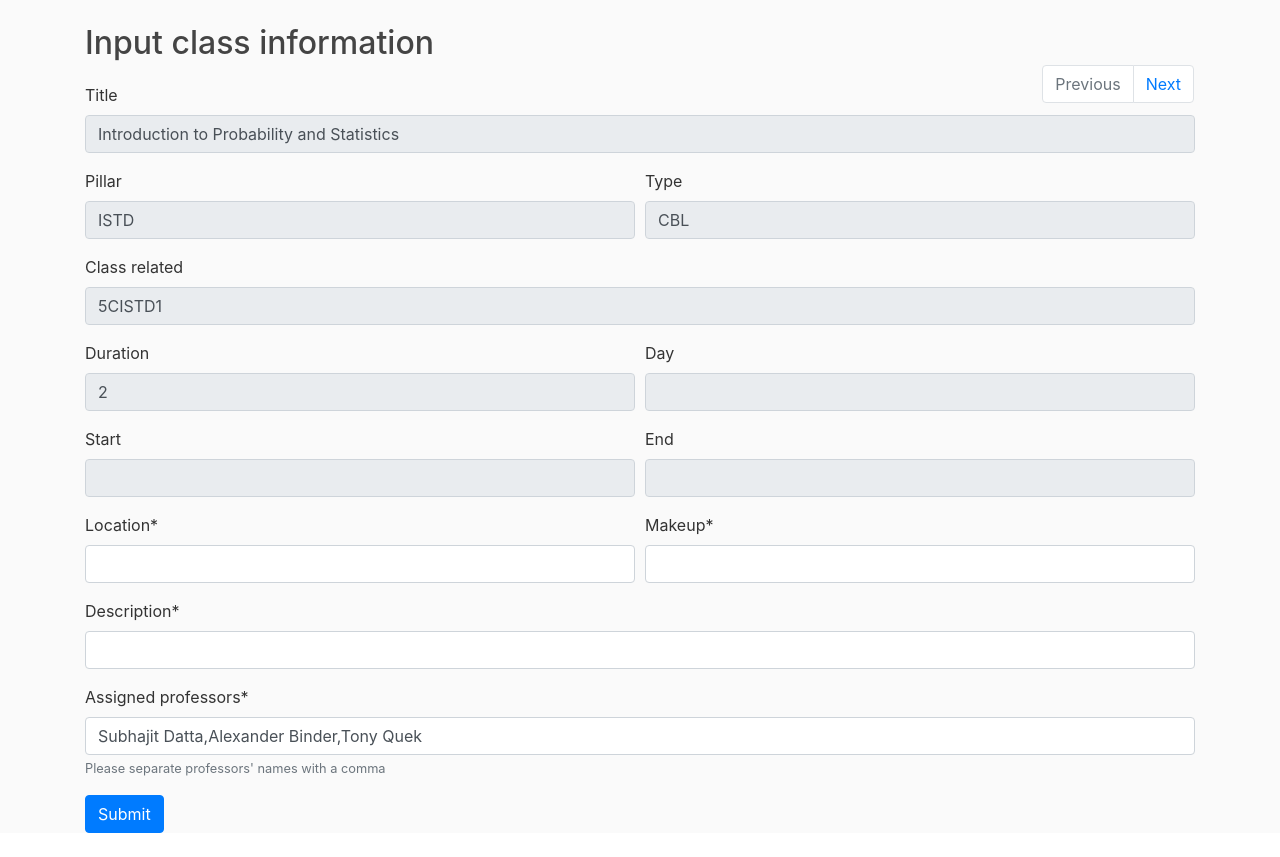
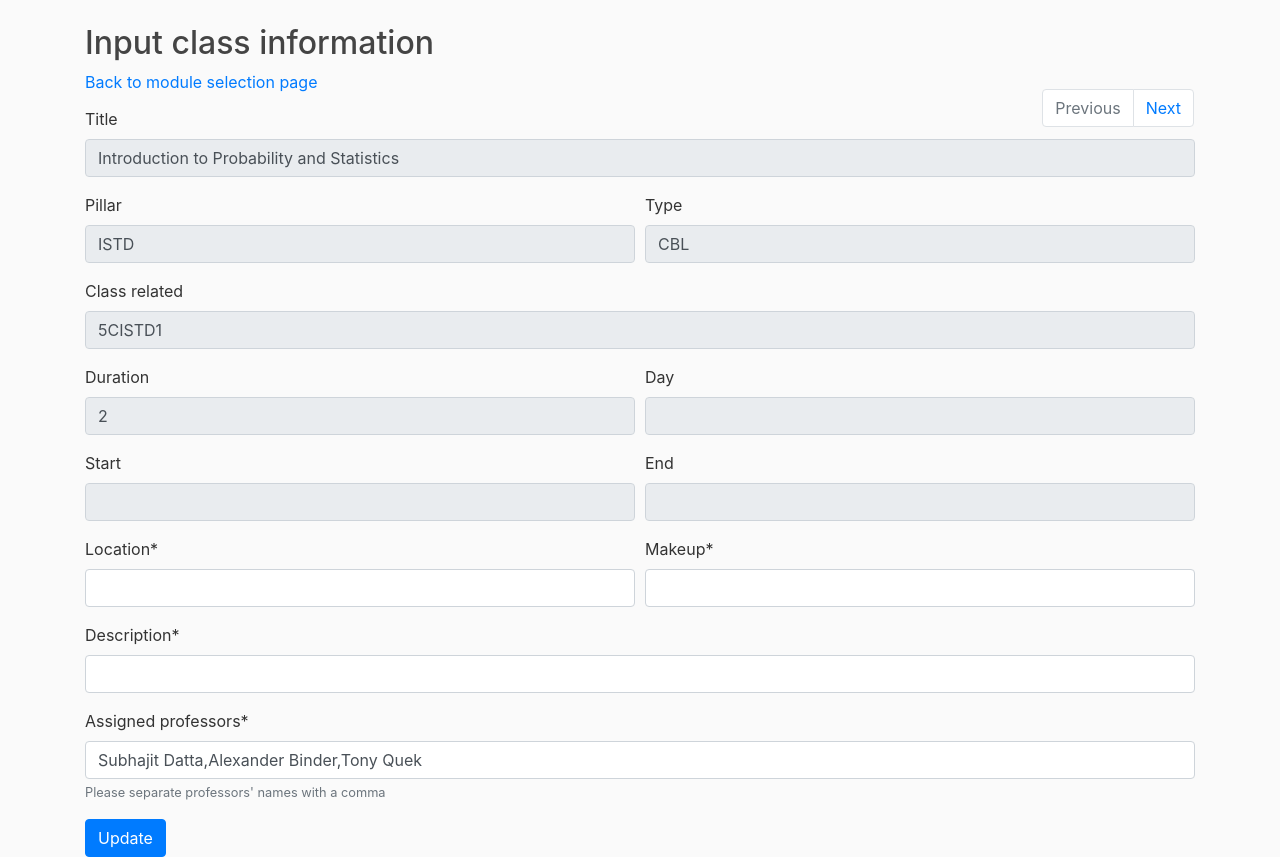
Before and after one commit to 2manslkh/sutd-scheduler-db, a Django app: page /input-class-info/1/1/1/ in a window 1280 px wide. Shown: the part 56-913 px from the top of the page. Before the commit the page ends 889 px from the top, so only its background shows below. Run offline with Django 3.2, Linux system fonts and the light colour scheme; data comes from the database, SQL or seed files in the repository; some libraries are stand-ins or nearby versions.

Commit message:
minor changes: added choose module link and changed submit to update

```diff
--- a/django/mysite/formstoadmin/templates/formstoadmin/inputclass.html
+++ b/django/mysite/formstoadmin/templates/formstoadmin/inputclass.html
@@ -15,7 +15,7 @@
 
 {% block content %}
 <h2>Input class information</h2>
-
+<a href="/input-class-info-start/">Back to module selection page</a>
 {% if start %}
 <form method="post">
 {% csrf_token %}
@@ -95,7 +95,7 @@
     {{ form.description|as_crispy_field }}
     {{ form.assigned_professors|as_crispy_field }}
 
-    <button type="submit" class="btn btn-primary">Submit</button>
+    <button type="submit" class="btn btn-primary">Update</button>
   </form>
 {% endif %}
 
```
